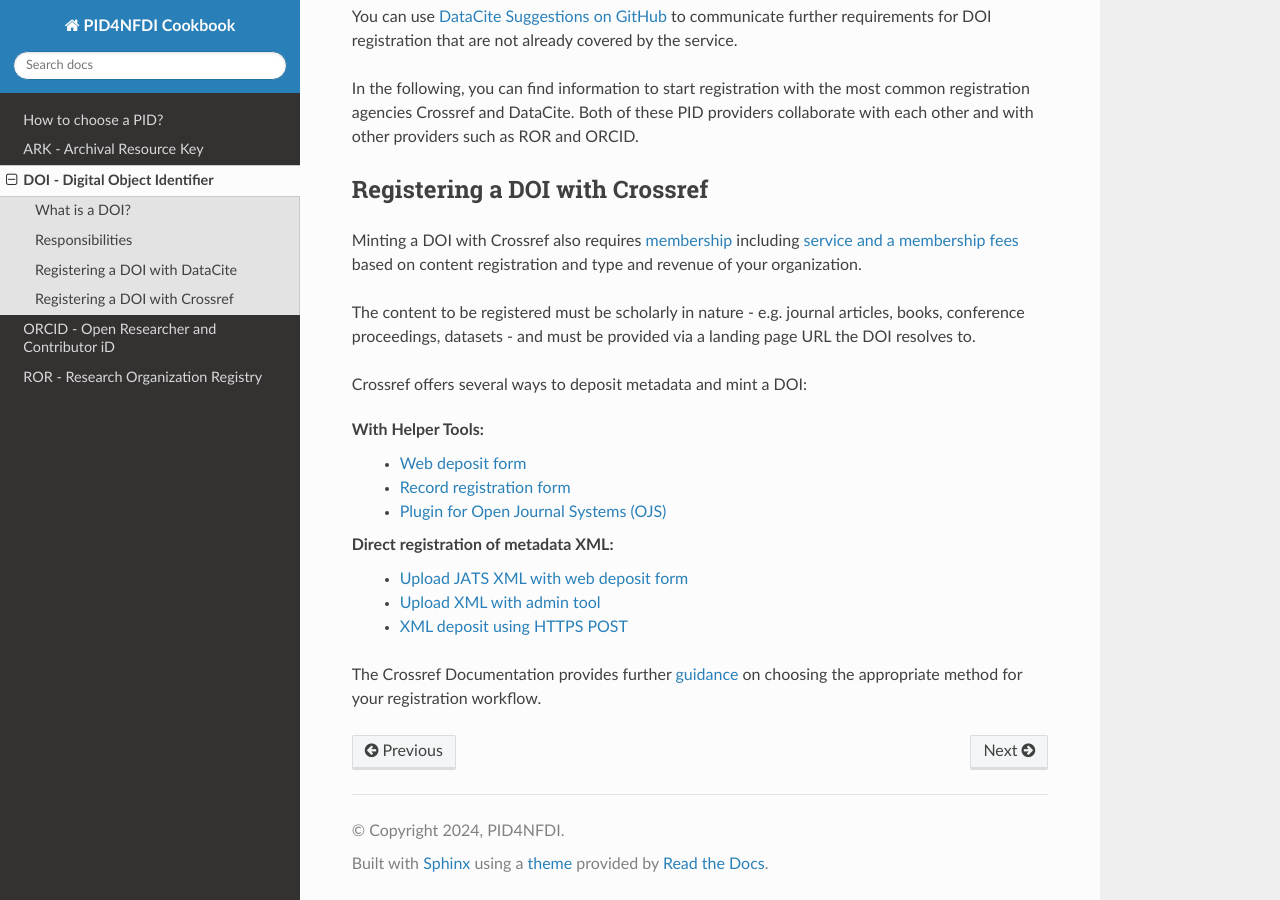
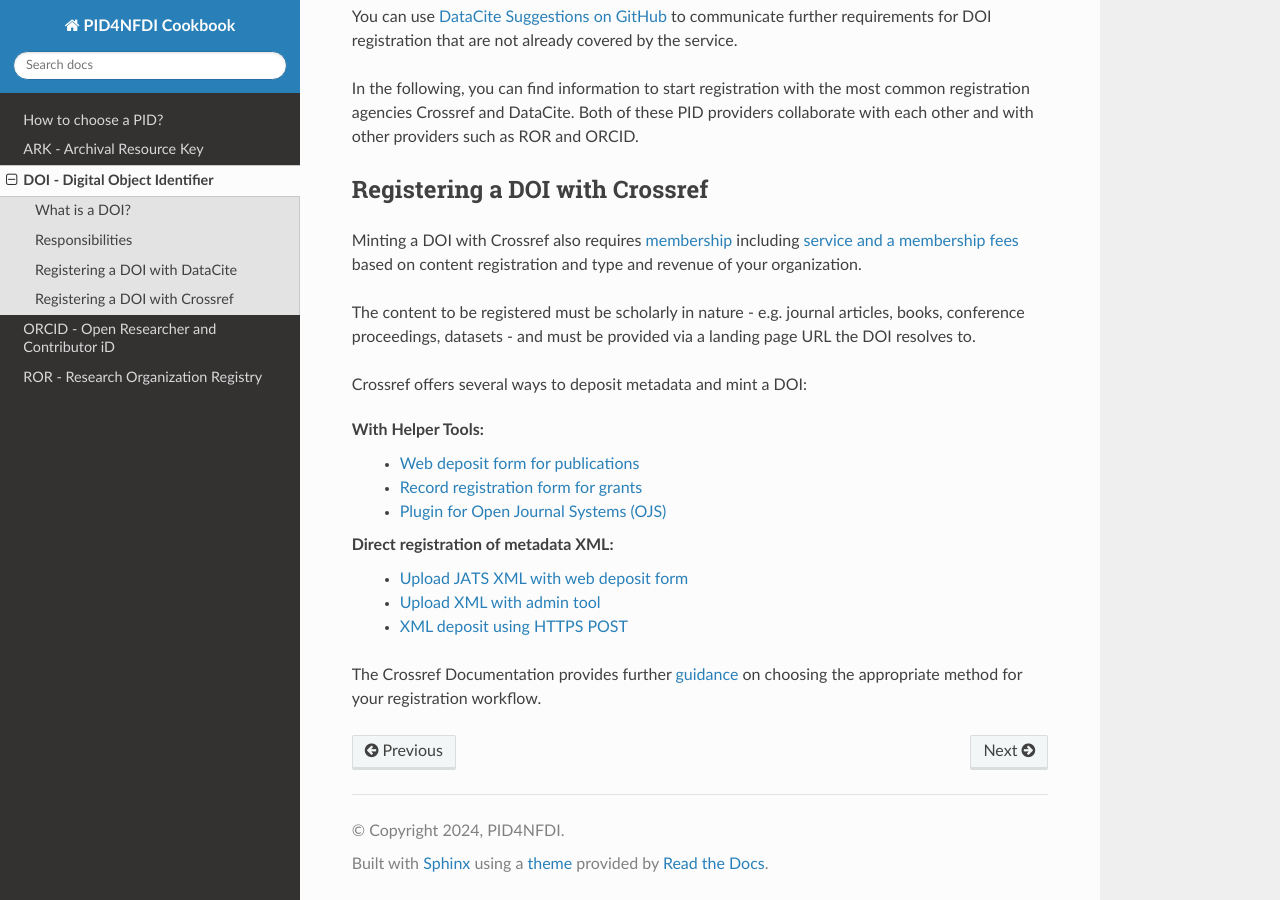
Before and after one commit to stephw-tib/pid4nfdi-training, a Sphinx documentation site: the page built from docs/source/doi.rst, in a window 1280 px wide and 900 px high, scrolled down 1962 px. Built offline with Sphinx 7.4.7 and the Read the Docs theme 3.1.0, drawn with Linux system fonts in a browser that asks for light colours; pages that are not in the unit, such as notebooks, are missing from menus.

Commit message:
Update doi.rst
minor


Signed-off-by: stephw-tib <62946028+stephw-tib@users.noreply.github.com>

```diff
--- a/docs/source/doi.rst
+++ b/docs/source/doi.rst
@@ -75,8 +75,8 @@
 Crossref offers several ways to deposit metadata and mint a DOI:
 
 With Helper Tools:
-  * `Web deposit form <https://www.crossref.org/documentation/register-maintain-records/web-deposit-form/>`_
-  * `Record registration form <https://www.crossref.org/documentation/register-maintain-records/record-registration-form/>`_
+  * `Web deposit form for publications <https://www.crossref.org/documentation/register-maintain-records/web-deposit-form/>`_
+  * `Record registration form for grants <https://www.crossref.org/documentation/register-maintain-records/record-registration-form/>`_
   * `Plugin for Open Journal Systems (OJS) <https://www.crossref.org/documentation/register-maintain-records/ojs-plugin/>`_
 
 Direct registration of metadata XML:
```
